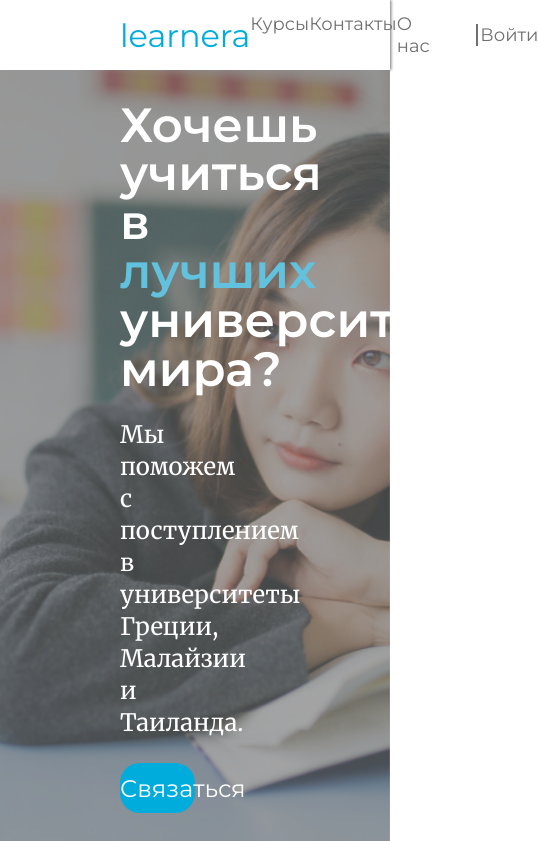
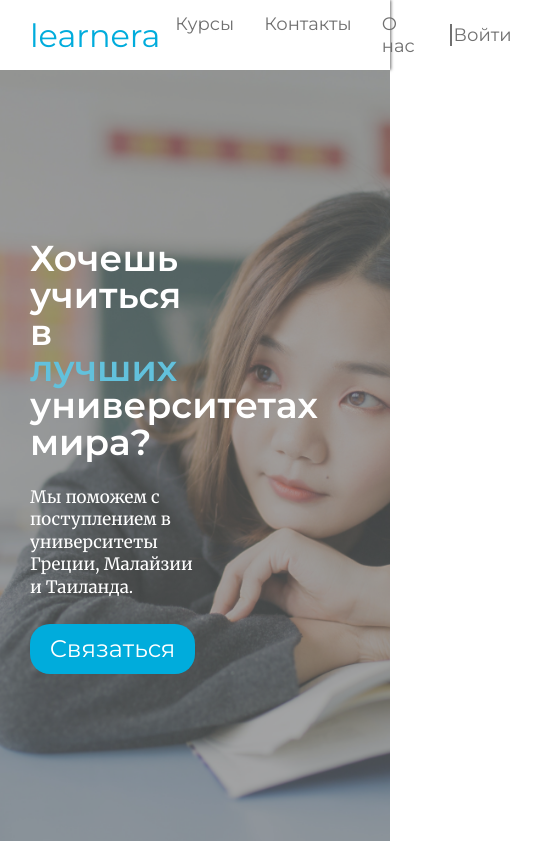
Before and after one commit to WDanialY/testing-git, a website: page index.html in a window 390 px wide. Shown: the top 841 px of the page, 539 px wide, since content can reach past the window. Drawn offline with Linux system fonts and the light colour scheme.

Commit message:
[something]

```diff
--- a/index.html
+++ b/index.html
@@ -24,7 +24,7 @@
                 <div class="nav">
                     <a href="courses" class="nav_element">Курсы</a>
                     <a href="contacts" class="nav_element">Контакты</a>
-                    <a href="about-us" class="nav_element">О нас</a>
+                    <a href="about-us" class="nav_element"> <span>О </span> нас</a>
                 </div>
                 <a href="signin" class="signin">Войти</a>
             </div>
@@ -42,7 +42,9 @@
             </div>
         </div>
     </div>
+    <div style="width: 100%; height: 300px; background-color: antiquewhite;">
 
+    </div>
 
 
 
--- a/website/styles/index.css
+++ b/website/styles/index.css
@@ -50,3 +50,31 @@
 .hook_button:hover{
     background-color: var(--accent-bright-color);
 }
+
+
+
+
+
+
+
+/* Adaptation */
+
+@media (max-width: 1040px){
+.hook_header{
+    font-size: 40px;
+}
+
+.hook_text{
+    font-size: 20px;
+}}
+
+
+
+@media (max-width: 800px){
+    .hook_header{
+        font-size: 36px;
+    }
+
+    .hook_text{
+        font-size: 17px;
+    }}
--- a/website/styles/style.css
+++ b/website/styles/style.css
@@ -90,3 +90,46 @@ Header has to be the same in every page
     color: var(--accent-color);
     border-left: var(--accent-color) solid 2px;
 }
+
+
+
+
+
+
+
+
+/* Adaptation */
+
+@media (max-width: 1040px){
+._container{
+    padding: 0 60px;
+}}
+
+
+@media (max-width: 900px){
+.nav_element{
+    margin: 25px;
+}
+
+.signin{
+    margin-left: 60px;
+}}
+
+
+
+@media ( max-width: 800px ) {
+.signin{
+    margin-left: 20px;
+}
+
+._container{
+    padding: 0 30px;
+}
+
+.nav{
+    justify-content: center;
+}
+
+.nav_element{
+    margin: 15px;
+}}
```
Also changed, not shown: website/index.html (added).
